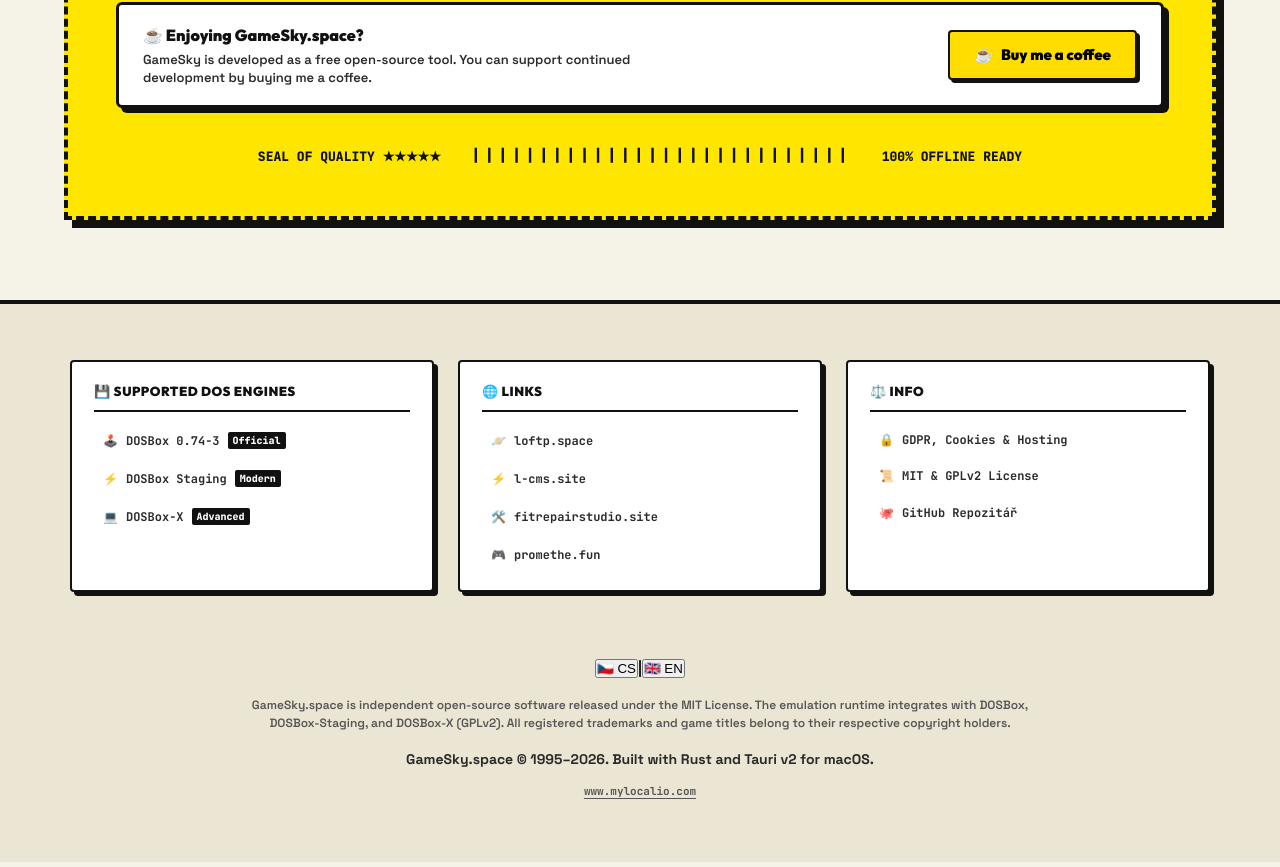
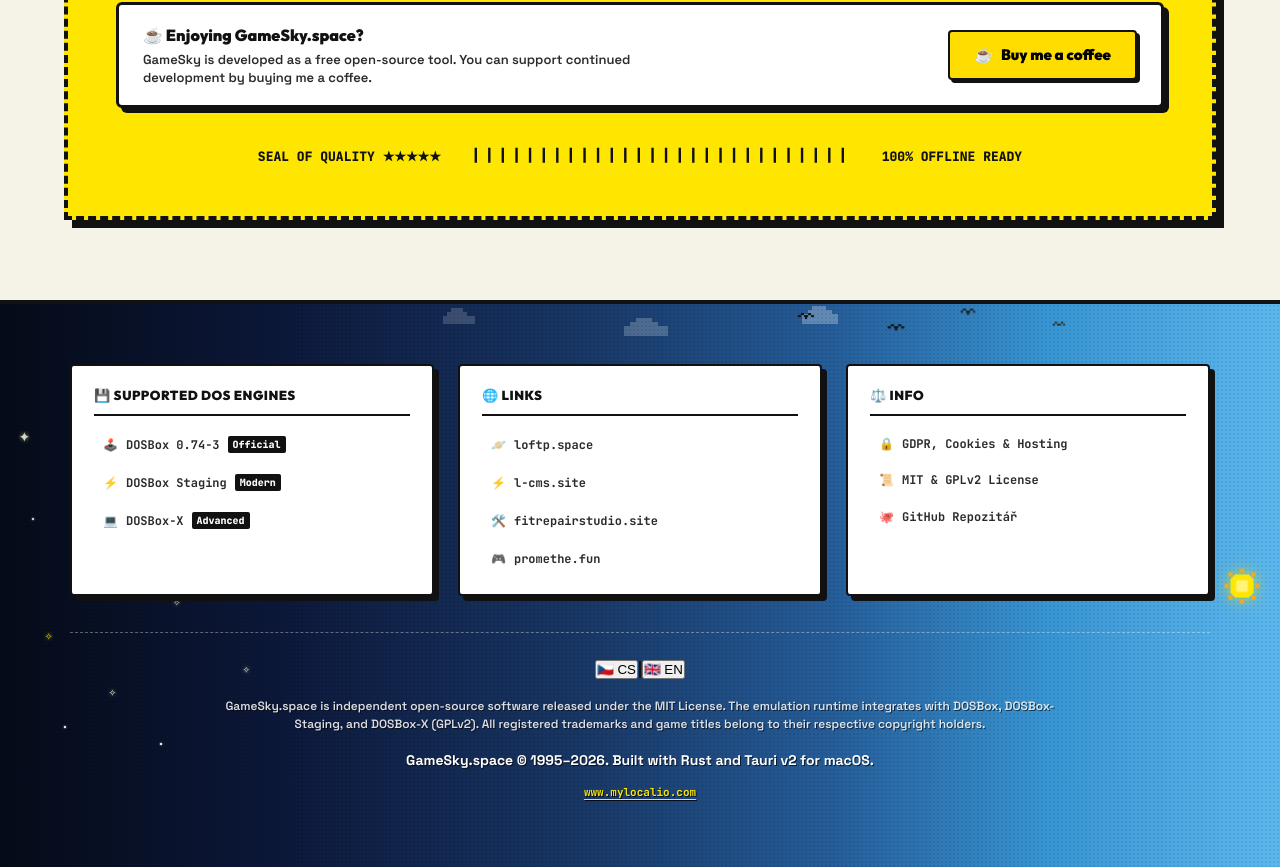
Before and after one commit to bradacz/gamesky.space, a React (Vite) app: page / in a window 1280 px wide. Shown: the part 3538-4405 px from the top of the page. Built offline with nearby package versions, Linux system fonts and the light colour scheme.

Commit message:
feat: apply night-to-day pixel sky background to footer matching top navbar

```diff
--- a/src/App.tsx
+++ b/src/App.tsx
@@ -550,6 +550,9 @@
 
       {/* 7. UNIFIED MODULAR EDITORIAL FOOTER */}
       <footer className="editorial-footer">
+        {/* Night to Day Pixel Sky Canvas */}
+        <NavbarSkyArt />
+
         <div className="footer-container">
           <div className="footer-modular-grid">
             {/* Module 1: Supported DOSBox Versions */}
--- a/src/styles/retro.css
+++ b/src/styles/retro.css
@@ -1254,17 +1254,21 @@
   font-weight: 800;
 }
 
-/* EDITORIAL FOOTER */
+/* EDITORIAL FOOTER - NIGHT TO DAY PIXEL SKY THEME */
 .editorial-footer {
   border-top: var(--border-heavy);
-  background: var(--paper-dark);
-  padding: 56px 24px 60px;
+  background: linear-gradient(90deg, #050b18 0%, #0c183a 22%, #183664 45%, #255d99 65%, #3895d3 82%, #5bb8ee 100%);
+  padding: 60px 24px 64px;
   text-align: center;
+  position: relative;
+  overflow: hidden;
 }
 
 .footer-container {
   max-width: 1140px;
   margin: 0 auto;
+  position: relative;
+  z-index: 2;
 }
 
 .footer-modular-grid {
@@ -1278,7 +1282,7 @@
 .footer-module-card {
   background: var(--paper-card);
   border: 2px solid var(--ink-black);
-  box-shadow: 4px 4px 0px var(--ink-black);
+  box-shadow: 5px 5px 0px var(--ink-black);
   padding: 20px 22px;
   border-radius: 4px;
   display: flex;
@@ -1342,24 +1346,26 @@
 
 .footer-bottom-divider {
   border: none;
-  border-top: 1px dashed var(--ink-border);
-  margin: 28px 0;
+  border-top: 1px dashed rgba(255, 255, 255, 0.35);
+  margin: 32px 0 24px;
 }
 
 .footer-license-note {
-  max-width: 820px;
+  max-width: 840px;
   margin: 0 auto 16px;
   font-size: 12px;
   font-weight: 600;
-  color: var(--ink-muted);
+  color: rgba(255, 255, 255, 0.85);
   line-height: 1.55;
+  text-shadow: 1px 1px 0px rgba(0, 0, 0, 0.6);
 }
 
 .footer-editorial-copy {
   font-family: var(--font-editorial);
   font-size: 14px;
   font-weight: 700;
-  color: var(--ink-charcoal);
+  color: #ffffff;
+  text-shadow: 1px 1px 0px rgba(0, 0, 0, 0.7);
 }
 
 .footer-sublink-row {
@@ -1369,15 +1375,16 @@
 .footer-sublink {
   font-family: var(--font-mono);
   font-size: 11px;
-  font-weight: 600;
-  color: var(--ink-muted);
+  font-weight: 700;
+  color: var(--cmyk-yellow);
   text-decoration: underline;
   text-underline-offset: 3px;
-  transition: color 0.1s;
+  text-shadow: 1px 1px 0px rgba(0, 0, 0, 0.8);
+  transition: all 0.1s;
 }
 
 .footer-sublink:hover {
-  color: var(--ink-black);
+  color: #ffffff;
 }
 
 /* EDITORIAL LEGAL MODAL */
```
